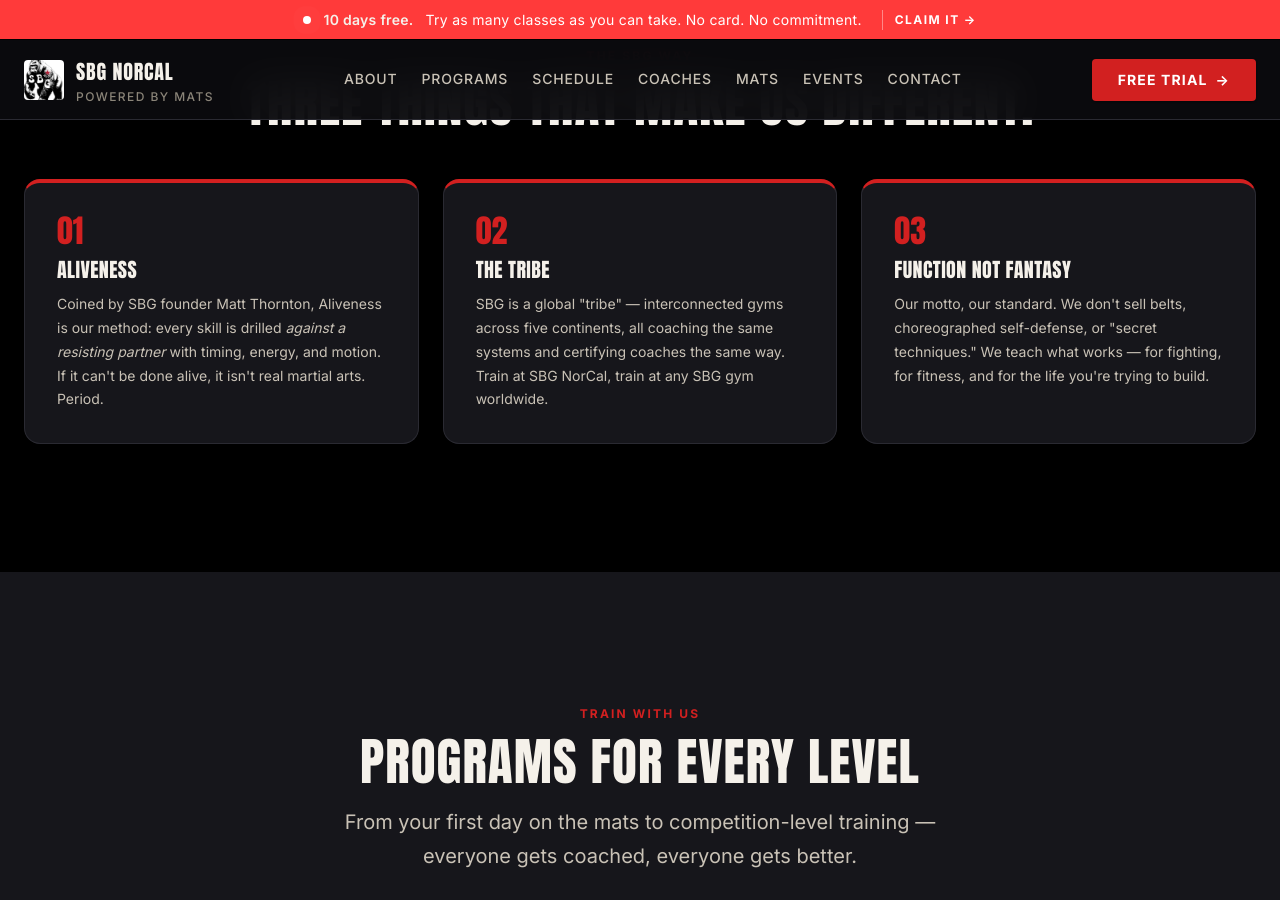
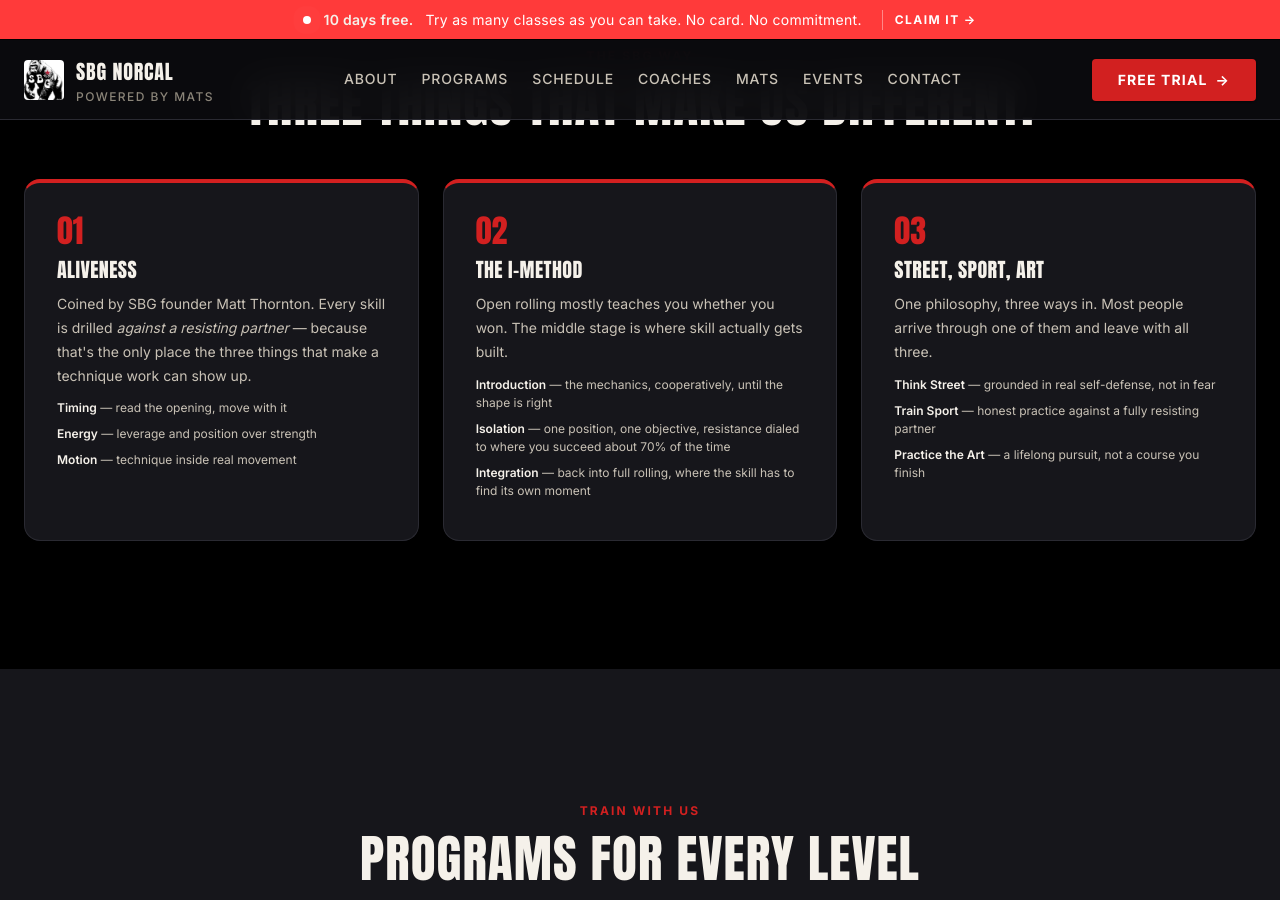
Before and after one commit to SBG-NorCal/sbg-norcal.github.io, a Jekyll site: the page built from index.html, in a window 1280 px wide and 900 px high, scrolled down 2129 px. Built offline with Jekyll 4.4.1, drawn with Linux system fonts in a browser that asks for light colours.

Commit message:
Homepage: rebuild "three things" around Aliveness, I-Method, Street/Sport/Art
Replaces The Tribe and Function Not Fantasy with the two SBG frameworks that
were missing from the site, and gives all three cards the same three-part
structure.

Why these three:

- Function Not Fantasy was restating the motto that already appears in the
  hero, the tagline, and the About lead, and its body ("we teach what works")
  duplicated the Aliveness card next to it. It also carried the "we don't sell
  belts" line, which read oddly one click from a coaches page where 10 of 11
  cards display a belt rank. Dropping the card retires that.
- The Tribe led with a fact about SBG the organization. Street/Sport/Art is
  about the visitor's own goal, and self-segments the audience: self-defense,
  competition, and lifelong practice each get a line.
- The three cards now answer three different questions — what we train, how
  you'll be coached, and what you're training toward — with no overlap.

The I-Method card leads with the benefit rather than the mechanics. Per SBG's
own material the gap it closes is timing: conventional programs go from
compliant reps straight to sparring, so timing is never trained, only hoped
for. Isolation is the missing stage, and it works on two dials at once — a
constraint that narrows the problem so students can't fall back on their best
move, plus resistance tuned to roughly a 70% success rate.

Aliveness keeps its existing claim but now explains timing/energy/motion,
which the page has named without defining since launch.

about.md gets the same treatment at greater length, including a concrete
isolation example.

Every pillar carries a three-item list so the grid columns stay even; grid
items stretch to the tallest, so a list in only one card would pad the others
with whitespace. Verified at 1440px (all three cards 361px, content ending
within 30px) and 360px (stacked, no horizontal overflow).

Full suite: 64 passed, 6 skipped. Schedule crosscheck passes.

Co-Authored-By: Claude Opus 5 <noreply@anthropic.com>

```diff
--- a/_sass/_components.scss
+++ b/_sass/_components.scss
@@ -991,6 +991,28 @@
     color: $fg-mute;
     margin: 0;
   }
+
+  // Three-part breakdown under the blurb (Timing/Energy/Motion, the I-Method
+  // stages, Street/Sport/Art). Every pillar carries one so the grid columns
+  // stay even — a list in only one card leaves the others padded with
+  // whitespace, since grid items stretch to the tallest.
+  &__steps {
+    list-style: none;
+    margin: $sp-3 0 0;
+    padding: 0;
+
+    li {
+      font-size: $fs-xs;
+      color: $fg-mute;
+      line-height: 1.5;
+      margin-top: $sp-2;
+    }
+  }
+
+  &__step {
+    color: $fg;
+    font-weight: 600;
+  }
 }
 
 // ---- Testimonials -------------------------------------------------------
--- a/index.html
+++ b/index.html
@@ -101,28 +101,41 @@ no_header_pad: true
         <div class="mats-pillar__num" style="color: #d22020;">01</div>
         <h3>Aliveness</h3>
         <p>
-          Coined by SBG founder Matt Thornton, Aliveness is our method: every skill is
-          drilled <em>against a resisting partner</em> with timing, energy, and motion.
-          If it can't be done alive, it isn't real martial arts. Period.
+          Coined by SBG founder Matt Thornton. Every skill is drilled
+          <em>against a resisting partner</em> — because that's the only place the three
+          things that make a technique work can show up.
         </p>
+        <ul class="mats-pillar__steps">
+          <li><span class="mats-pillar__step">Timing</span> — read the opening, move with it</li>
+          <li><span class="mats-pillar__step">Energy</span> — leverage and position over strength</li>
+          <li><span class="mats-pillar__step">Motion</span> — technique inside real movement</li>
+        </ul>
       </div>
       <div class="mats-pillar" style="border-top-color: #d22020;">
         <div class="mats-pillar__num" style="color: #d22020;">02</div>
-        <h3>The Tribe</h3>
+        <h3>The I-Method</h3>
         <p>
-          SBG is a global "tribe" — interconnected gyms across five continents, all
-          coaching the same systems and certifying coaches the same way. Train at SBG
-          NorCal, train at any SBG gym worldwide.
+          Open rolling mostly teaches you whether you won. The middle stage is where
+          skill actually gets built.
         </p>
+        <ul class="mats-pillar__steps">
+          <li><span class="mats-pillar__step">Introduction</span> — the mechanics, cooperatively, until the shape is right</li>
+          <li><span class="mats-pillar__step">Isolation</span> — one position, one objective, resistance dialed to where you succeed about 70% of the time</li>
+          <li><span class="mats-pillar__step">Integration</span> — back into full rolling, where the skill has to find its own moment</li>
+        </ul>
       </div>
       <div class="mats-pillar" style="border-top-color: #d22020;">
         <div class="mats-pillar__num" style="color: #d22020;">03</div>
-        <h3>Function Not Fantasy</h3>
+        <h3>Street, Sport, Art</h3>
         <p>
-          Our motto, our standard. We don't sell belts, choreographed self-defense, or
-          "secret techniques." We teach what works — for fighting, for fitness, and
-          for the life you're trying to build.
+          One philosophy, three ways in. Most people arrive through one of them and
+          leave with all three.
         </p>
+        <ul class="mats-pillar__steps">
+          <li><span class="mats-pillar__step">Think Street</span> — grounded in real self-defense, not in fear</li>
+          <li><span class="mats-pillar__step">Train Sport</span> — honest practice against a fully resisting partner</li>
+          <li><span class="mats-pillar__step">Practice the Art</span> — a lifelong pursuit, not a course you finish</li>
+        </ul>
       </div>
     </div>
   </div>
```
Also changed, not shown: about.md (+17 -8 lines).
